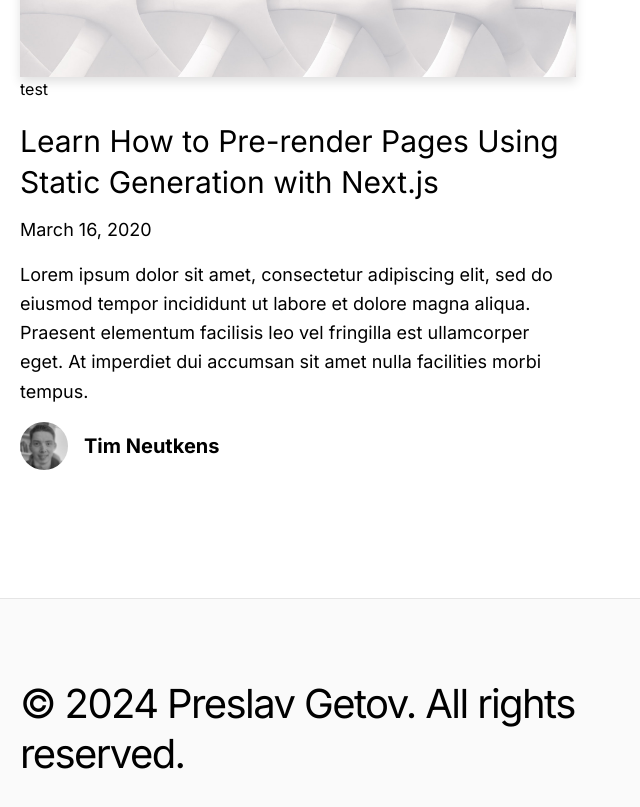
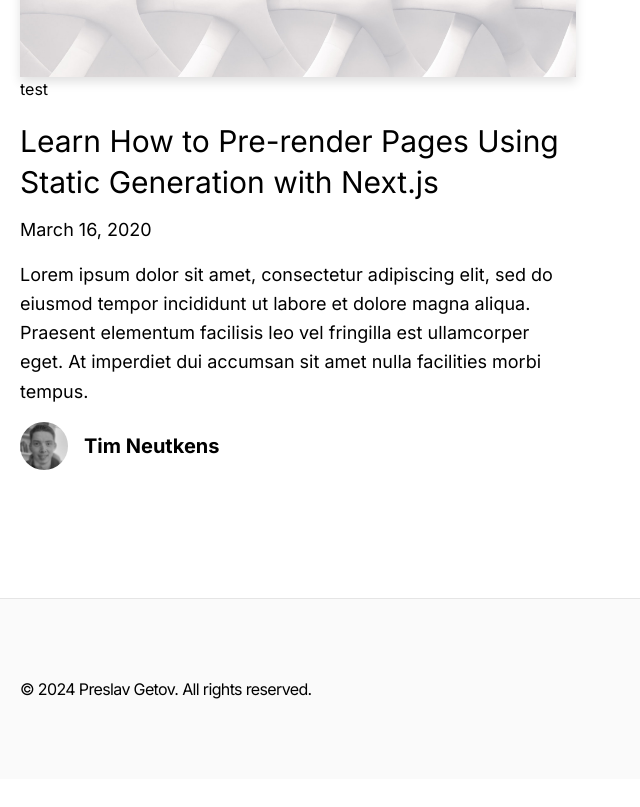
Before and after one commit to triangletrianglesquareplusx/slavwritescode, a Next.js app: page / in a window 1280 px wide. Shown: the part 1893-2700 px from the top of the page, without its empty margins (0-640 px from the left). After the commit the page ends 2672 px from the top, so only its background shows below. Built offline with nearby package versions, Linux system fonts and the light colour scheme.

Commit message:
make font of footer smaller

```diff
--- a/src/app/_components/footer.tsx
+++ b/src/app/_components/footer.tsx
@@ -6,7 +6,7 @@
     <footer className="bg-neutral-50 border-t border-neutral-200">
       <Container>
         <div className="py-20 flex flex-col lg:flex-row items-center">
-          <h2 className="text-xl lg:text-[2.5rem] tracking-tighter leading-tight text-center lg:text-left mb-10 lg:mb-0 lg:pr-4 lg:w-1/2">
+          <h2 className="text-xl lg:text-[1rem] tracking-tighter leading-tight text-center lg:text-left mb-10 lg:mb-0 lg:pr-4 lg:w-1/2">
             © 2024 Preslav Getov. All rights reserved.
           </h2>
         </div>
```
